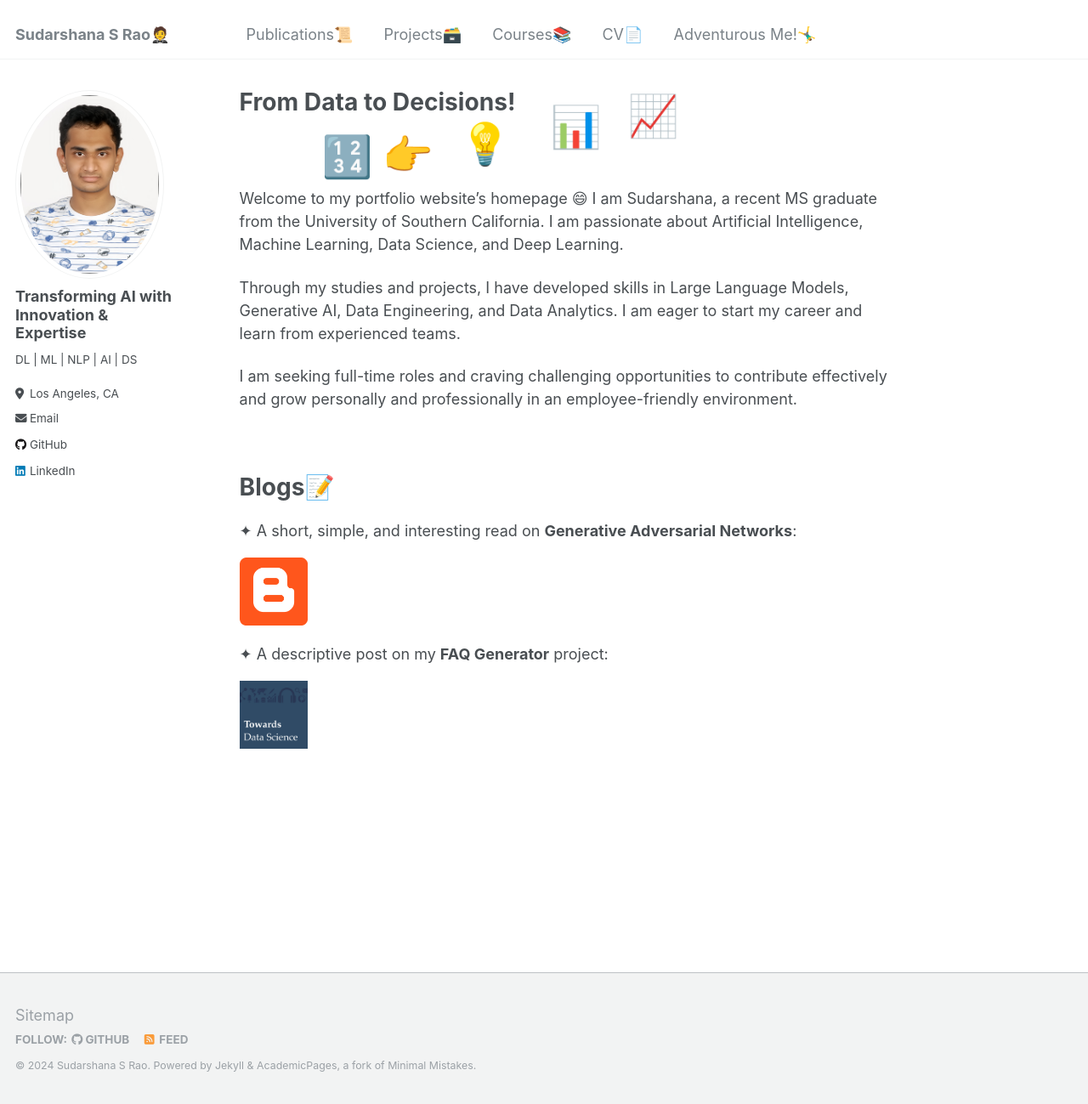
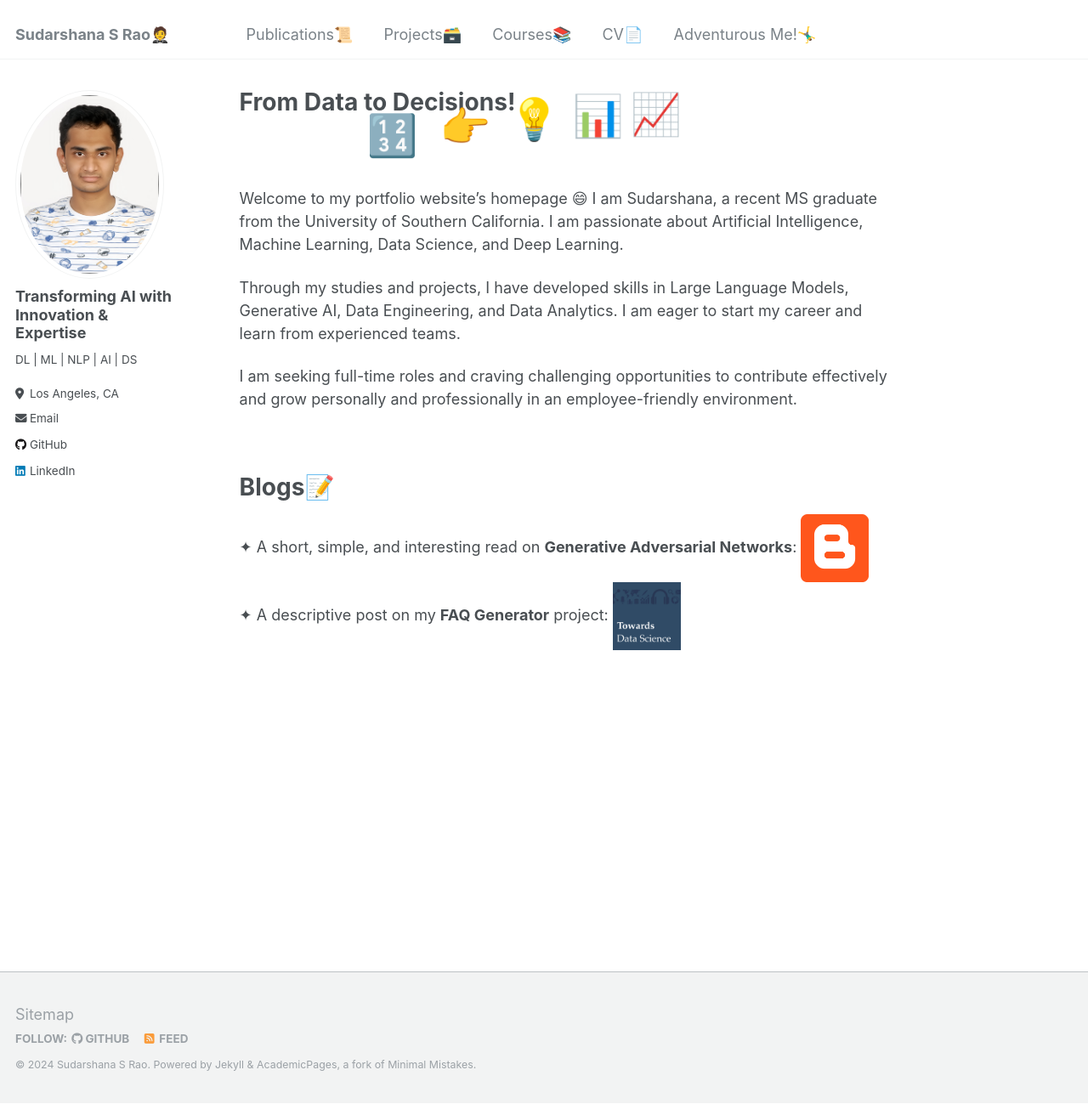
Before and after one commit to SudarshanaSRao/SudarshanaSRao.github.io, a Jekyll site: the page built from _pages/about.md, in a window 1280 px wide and 1299 px high. Shown: the whole window at 85% size. Built offline with Jekyll 4.4.1, drawn with Linux system fonts in a browser that asks for light colours; some of the changed lines change nothing that is shown.

Commit message:
Update about.md

```diff
--- a/_pages/about.md
+++ b/_pages/about.md
@@ -38,11 +38,11 @@ redirect_from:
     animation: bounce-move 4s infinite ease-in-out;
     font-size: 48px;  /* Adjust the size as needed */
 }
-.emoji:nth-child(1) { animation-delay: 1.0s; }
-.emoji:nth-child(2) { animation-delay: 0.8s; }
-.emoji:nth-child(3) { animation-delay: 0.6s; }
-.emoji:nth-child(4) { animation-delay: 0.4s; }
-.emoji:nth-child(5) { animation-delay: 0.2s; }
+.emoji:nth-child(1) { animation-delay: 0.5s; }
+.emoji:nth-child(2) { animation-delay: 0.4s; }
+.emoji:nth-child(3) { animation-delay: 0.3s; }
+.emoji:nth-child(4) { animation-delay: 0.2s; }
+.emoji:nth-child(5) { animation-delay: 0.1s; }
 }
 </style>
 
@@ -56,71 +56,6 @@ I am seeking full-time roles and craving challenging opportunities to contribute
 # Blogs📝
 <div class="flexcontainer">
   <div>
-    <span>✦ A short, simple, and interesting read on <strong>Generative Adversarial Networks</strong>:</span>
-    <a href="https://sudarshanagan.blogspot.com/2021/07/everyone-i-am-currently-engineering.html" onclick="trackOutboundLink(this);">
-      <div class="overlay">Click me!<span class="curvy-arrow">↷</span></div>
-      <img height="30px" src="/images/1200px-Blogger_icon_2017.svg.png" width="80px">
-    </a>
-  </div>
-</div>
-
-<div class="flexcontainer">
-  <div>
-    <span>✦ A descriptive post on my <strong>FAQ Generator</strong> project:</span>
-    <a href="https://medium.com/@sudarshanasrao/faq-generation-using-large-language-models-88746c9381a6" onclick="trackOutboundLink(this);">
-      <div class="overlay">Click me!<span class="curvy-arrow">↷</span></div>
-      <img height="30px" src="/images/image.jpeg" width="80px">
-    </a>
-  </div>
-</div>
-<style>
-.flexcontainer {
-  display: flex;
-  align-items: center;
-  margin: 20px 0;
-}
-.flexcontainer div {
-  position: relative;
-}
-.flexcontainer img {
-  transition: all 0.3s ease-in-out;
-}
-.overlay {
-  position: absolute;
-  top: -20px;
-  left: 50%;
-  transform: translateX(-50%);
-  display: flex;
-  align-items: center;
-  color: black;
-  font-size: 12px;
-  font-weight: bold;
-  opacity: 1;
-  animation: fadeOut 3s forwards 3s;
-  pointer-events: none;
-}
-.curvy-arrow {
-  margin-left: 5px;
-  font-size: 12px;
-  color: black;
-  animation: bounce 2s infinite;
-}
-@keyframes fadeOut {
-  to {
-    opacity: 0;
-  }
-}
-@keyframes bounce {
-  0%, 100% {
-    transform: translateY(0);
-  }
-  50% {
-    transform: translateY(-2px);
-  }
-}
-</style>
-<!--<div class="flexcontainer">
-  <div>
     <span>✦ A short, simple, and interesting read on <strong>Generative Adversarial Networks</strong>:</span> <a href="https://sudarshanagan.blogspot.com/2021/07/everyone-i-am-currently-engineering.html" onclick="trackOutboundLink(this);">
       <img height="30px" src="/images/1200px-Blogger_icon_2017.svg.png" width="80px">
     </a>
@@ -133,4 +68,4 @@ I am seeking full-time roles and craving challenging opportunities to contribute
       <img height="30px" src="/images/image.jpeg" width="80px">
     </a>
   </div>
-</div>-->
+</div>
```
